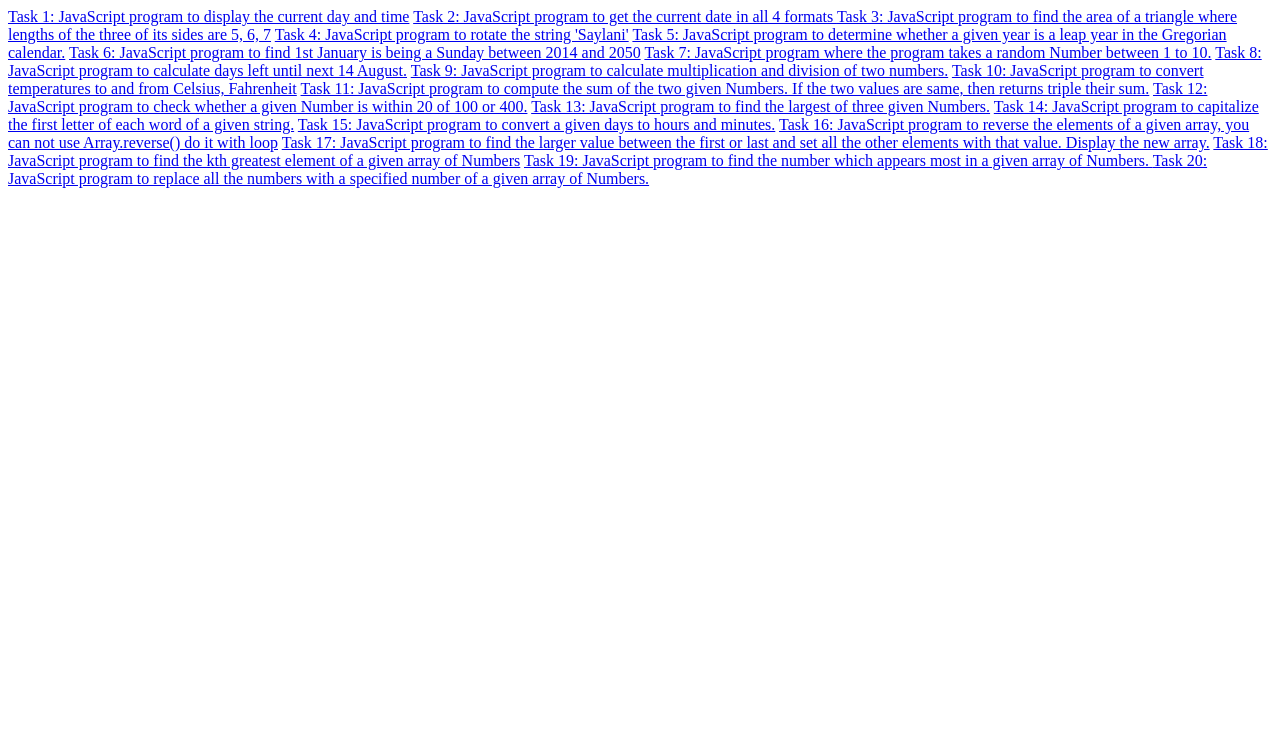
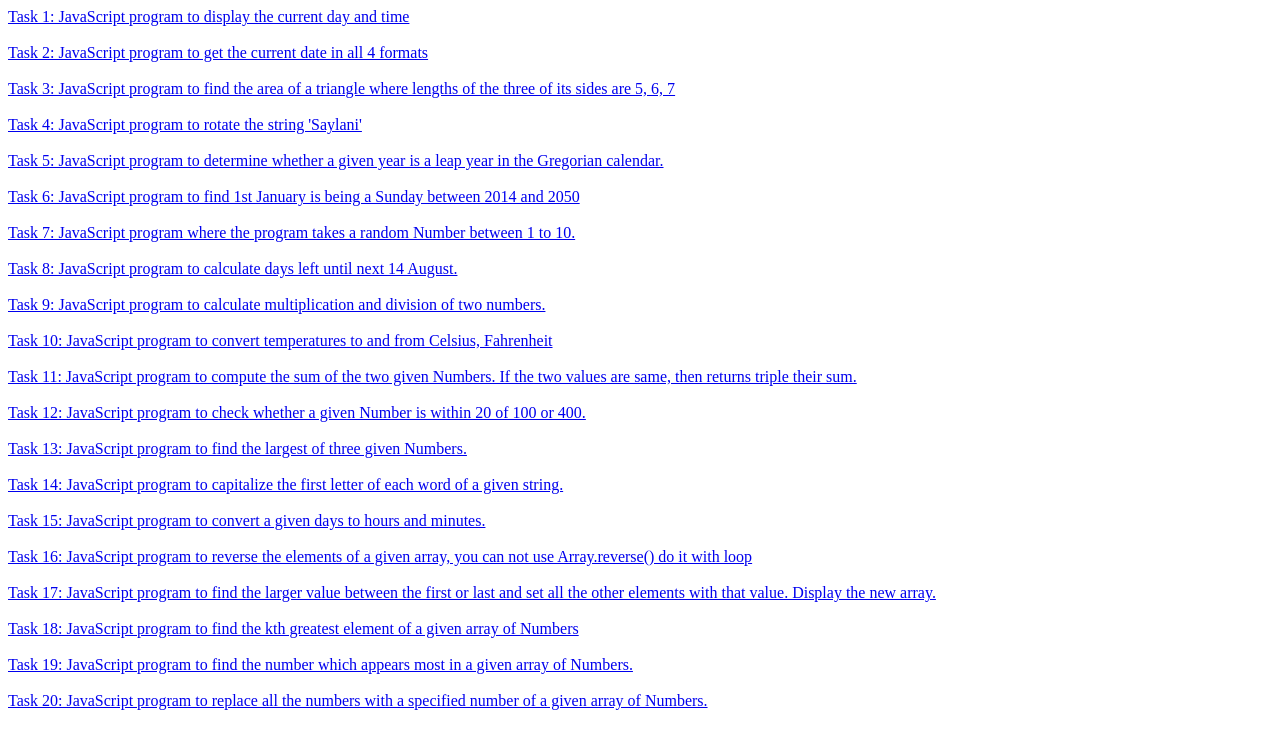
Before and after one commit to MFaiqKhan/tasks, a plain HTML site: page index.html in a window 1280 px wide. Drawn offline with Linux system fonts and the light colour scheme.

Commit message:
Update index.html

```diff
--- a/index.html
+++ b/index.html
@@ -7,29 +7,29 @@
     <title>Class 5_ All assignments</title>
 </head>
 <body>
-    <a href="/Tasks(5thclass)/task01.html">Task 1: JavaScript program to display the current day and time</a>
-    <a href="/Tasks(5thclass)/task02.html">Task 2: JavaScript program to get the current date in all 4 formats </a>
+    <a href="/Tasks(5thclass)/task01.html">Task 1: JavaScript program to display the current day and time</a><br><br>
+    <a href="/Tasks(5thclass)/task02.html">Task 2: JavaScript program to get the current date in all 4 formats </a><br><br>
     <a href="Tasks(5thclass)/task03.html">Task 3: JavaScript program to find the area of a triangle where lengths of the
-        three of its sides are 5, 6, 7</a>
-    <a href="Tasks(5thclass)/task04.html">Task 4: JavaScript program to rotate the string 'Saylani'</a>
-    <a href="Tasks(5thclass)/task05.html">Task 5: JavaScript program to determine whether a given year is a leap year in the Gregorian calendar.</a>
-    <a href="Tasks(5thclass)/task06.html">Task 6: JavaScript program to find 1st January is being a Sunday between 2014 and 2050</a>
-    <a href="Tasks(5thclass)/task07.html">Task 7: JavaScript program where the program takes a random Number between 1 to 10.</a>
-    <a href="Tasks(5thclass)/task08.html">Task 8: JavaScript program to calculate days left until next 14 August.</a>
-    <a href="Tasks(5thclass)/task09.html">Task 9: JavaScript program to calculate multiplication and division of two numbers.</a>
-    <a href="Tasks(5thclass)/task10.html">Task 10: JavaScript program to convert temperatures to and from Celsius, Fahrenheit</a>
+        three of its sides are 5, 6, 7</a><br><br>
+    <a href="Tasks(5thclass)/task04.html">Task 4: JavaScript program to rotate the string 'Saylani'</a><br><br>
+    <a href="Tasks(5thclass)/task05.html">Task 5: JavaScript program to determine whether a given year is a leap year in the Gregorian calendar.</a><br><br>
+    <a href="Tasks(5thclass)/task06.html">Task 6: JavaScript program to find 1st January is being a Sunday between 2014 and 2050</a><br><br>
+    <a href="Tasks(5thclass)/task07.html">Task 7: JavaScript program where the program takes a random Number between 1 to 10.</a><br><br>
+    <a href="Tasks(5thclass)/task08.html">Task 8: JavaScript program to calculate days left until next 14 August.</a><br><br>
+    <a href="Tasks(5thclass)/task09.html">Task 9: JavaScript program to calculate multiplication and division of two numbers.</a><br><br>
+    <a href="Tasks(5thclass)/task10.html">Task 10: JavaScript program to convert temperatures to and from Celsius, Fahrenheit</a><br><br>
     <a href="Tasks(5thclass)/task11.html">Task 11: JavaScript program to compute the sum of the two given Numbers.
-        If the two values are same, then returns triple their sum.</a>
-    <a href="Tasks(5thclass)/task12.html">Task 12: JavaScript program to check whether a given Number is within 20 of 100 or 400.</a>
-    <a href="Tasks(5thclass)/task13.html">Task 13: JavaScript program to find the largest of three given Numbers.</a>
-    <a href="Tasks(5thclass)/task14.html">Task 14: JavaScript program to capitalize the first letter of each word of a given string.</a>
-    <a href="Tasks(5thclass)/task15.html">Task 15: JavaScript program to convert a given days to hours and minutes.</a>
-    <a href="Tasks(5thclass)/task16.html">Task 16: JavaScript program to reverse the elements of a given array, you can not use Array.reverse() do it with loop</a>
+        If the two values are same, then returns triple their sum.</a><br><br>
+    <a href="Tasks(5thclass)/task12.html">Task 12: JavaScript program to check whether a given Number is within 20 of 100 or 400.</a><br><br>
+    <a href="Tasks(5thclass)/task13.html">Task 13: JavaScript program to find the largest of three given Numbers.</a><br><br>
+    <a href="Tasks(5thclass)/task14.html">Task 14: JavaScript program to capitalize the first letter of each word of a given string.</a><br><br>
+    <a href="Tasks(5thclass)/task15.html">Task 15: JavaScript program to convert a given days to hours and minutes.</a><br><br>
+    <a href="Tasks(5thclass)/task16.html">Task 16: JavaScript program to reverse the elements of a given array, you can not use Array.reverse() do it with loop</a><br><br>
     <a href="Tasks(5thclass)/task17.html">Task 17: JavaScript program to find the larger value between the first or last
-        and set all the other elements with that value. Display the new array.</a>
-    <a href="Tasks(5thclass)/task18.html">Task 18: JavaScript program to find the kth greatest element of a given array of Numbers</a>
+        and set all the other elements with that value. Display the new array.</a><br><br>
+    <a href="Tasks(5thclass)/task18.html">Task 18: JavaScript program to find the kth greatest element of a given array of Numbers</a><br><br>
     <a href="Tasks(5thclass)/task19.html">Task 19: JavaScript program to find the number which appears most in a given array of Numbers.
-    </a>
-    <a href="Tasks(5thclass)/task20.html">Task 20: JavaScript program to replace all the numbers with a specified number of a given array of Numbers.</a>
+    </a><br><br>
+    <a href="Tasks(5thclass)/task20.html">Task 20: JavaScript program to replace all the numbers with a specified number of a given array of Numbers.</a><br><br>
 </body>
 </html>
```
